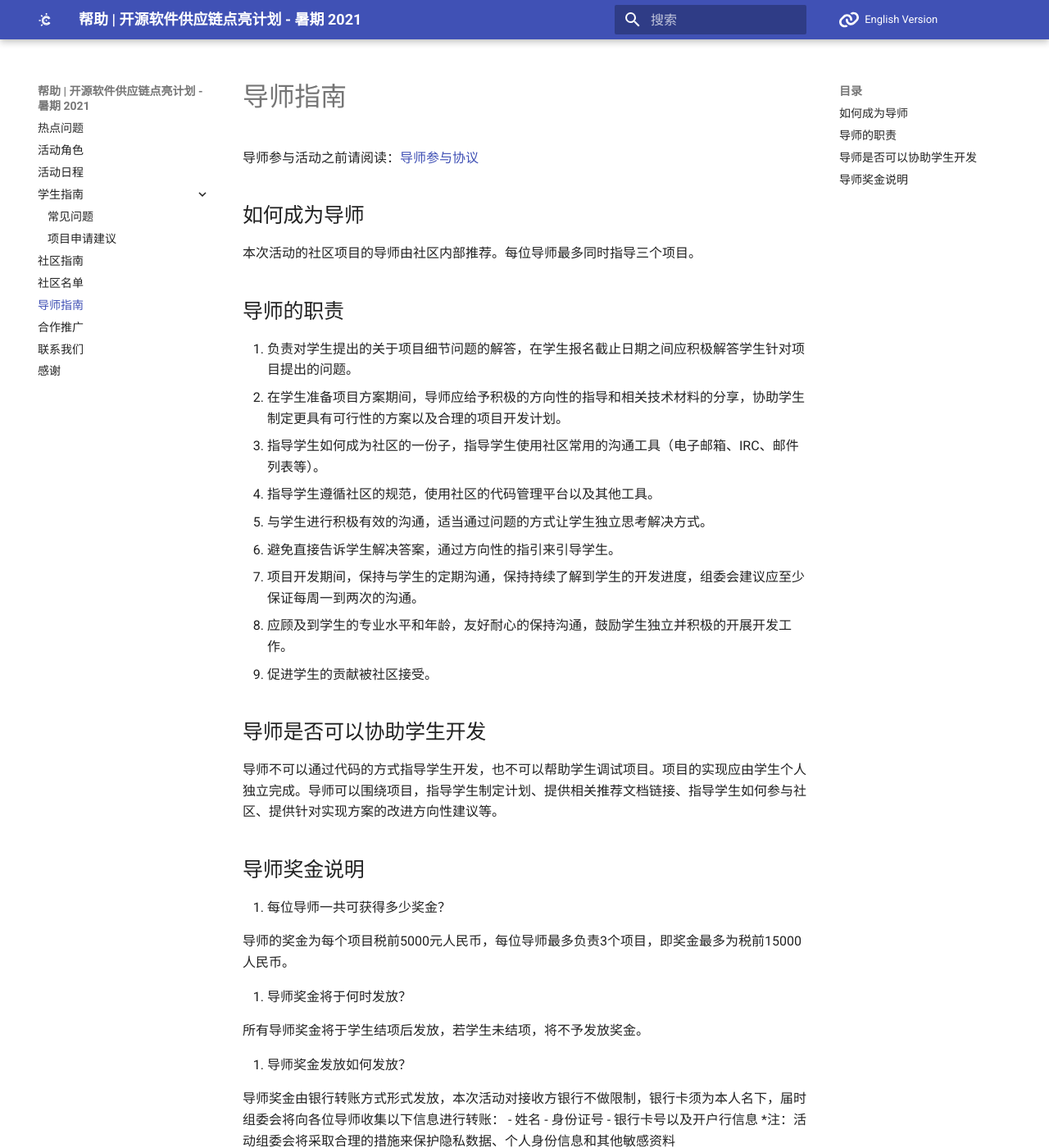
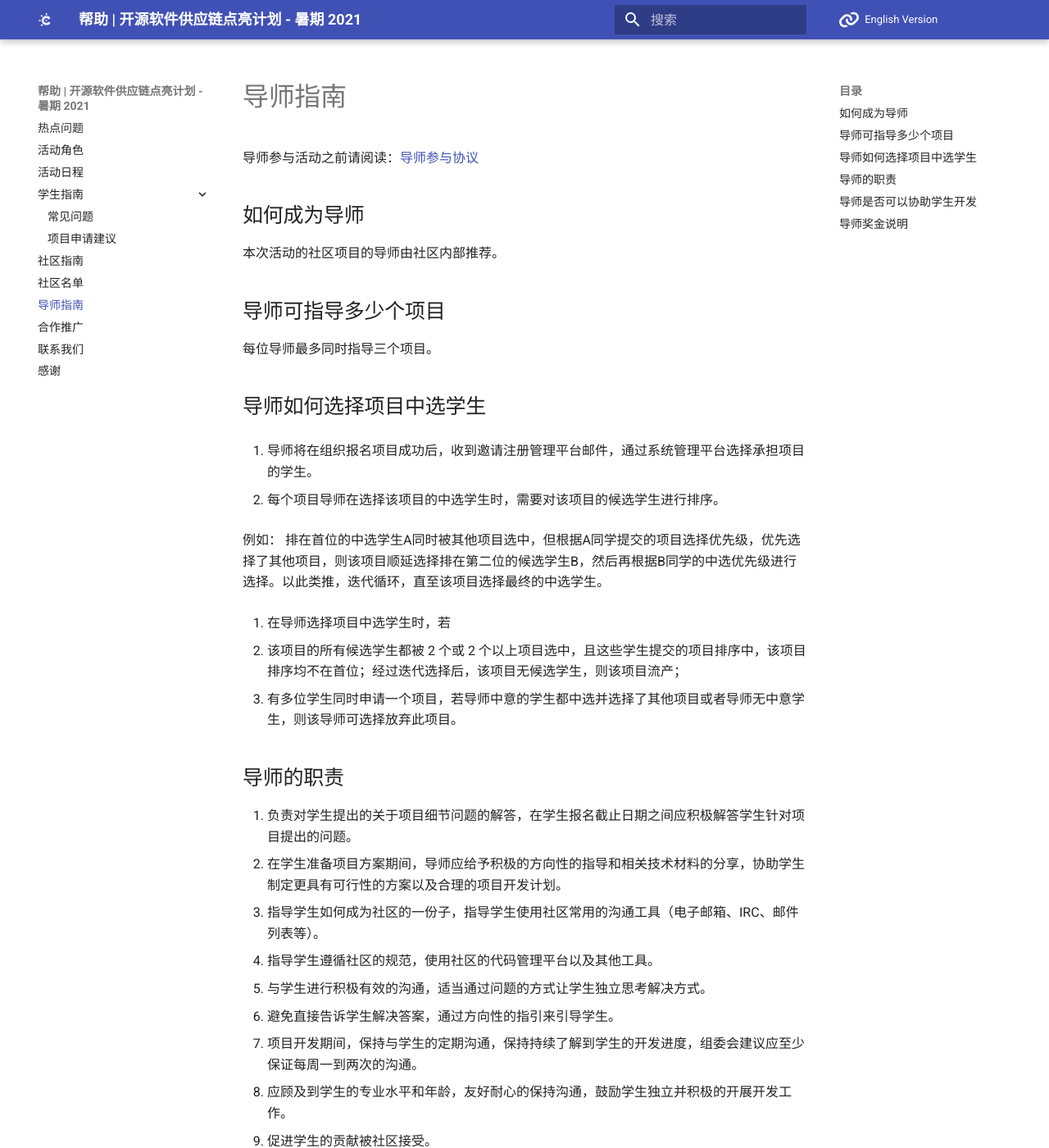
Before and after one commit to summer-ospp/help, an MkDocs documentation site: the page built from docs/mentor.md, in a window 1280 px wide and 1400 px high. Shown: the whole window at 82% size. Built offline with MkDocs 1.6.1 and Material for MkDocs 9.7.7, drawn with Linux system fonts in a browser that asks for light colours; comment, search, counter and statistics services are not loaded; some of the changed text lies outside the part shown.

Commit message:
Update mentor.md

```diff
--- a/docs/mentor.md
+++ b/docs/mentor.md
@@ -4,7 +4,26 @@
 
 ## 如何成为导师
 
-本次活动的社区项目的导师由社区内部推荐。每位导师最多同时指导三个项目。
+本次活动的社区项目的导师由社区内部推荐。
+
+
+## 导师可指导多少个项目
+
+每位导师最多同时指导三个项目。
+
+## 导师如何选择项目中选学生
+
+1. 导师将在组织报名项目成功后，收到邀请注册管理平台邮件，通过系统管理平台选择承担项目的学生。
+
+2. 每个项目导师在选择该项目的中选学生时，需要对该项目的候选学生进行排序。
+
+  例如： 排在首位的中选学生A同时被其他项目选中，但根据A同学提交的项目选择优先级，优先选择了其他项目，则该项目顺延选择排在第二位的候选学生B，然后再根据B同学的中选优先级进行选择。以此类推，迭代循环，直至该项目选择最终的中选学生。
+
+3. 在导师选择项目中选学生时，若
+
+ - 该项目的所有候选学生都被 2 个或 2 个以上项目选中，且这些学生提交的项目排序中，该项目排序均不在首位；经过迭代选择后，该项目无候选学生，则该项目流产；
+ - 有多位学生同时申请一个项目，若导师中意的学生都中选并选择了其他项目或者导师无中意学生，则该导师可选择放弃此项目。
+
 
 ## 导师的职责
 
@@ -35,9 +54,11 @@
 3. 导师奖金发放如何发放？
 
 导师奖金由银行转账方式形式发放，本次活动对接收方银行不做限制，银行卡须为本人名下，届时组委会将向各位导师收集以下信息进行转账：
+
 - 姓名
 - 身份证号
 - 银行卡号以及开户行信息
+
 *注：活动组委会将采取合理的措施来保护隐私数据、个人身份信息和其他敏感资料
 
 4. 外籍导师奖金如何发放？
@@ -54,7 +75,7 @@
 
   *注：以上为按现行的国际结算政策要求所需资料，活动组委会将采取合理的措施来保护隐私数据、个人身份信息和其他敏感资料
 
-  包含本次支付金额的纳税或完税证明,适用于税务条款中外国人员在中国境内取得收益的场景，在组委会发放奖金时须代缴个人所得税，计算方法如下（单位：元）：
+  根据税务条款中外国人员在中国境内取得收益的场景，组委会发放奖金时将代缴个人所得税，计算方法如下（单位：元）：
 
   3750 以下，税率 3% 税额 (奖金80%*3%)
 
```
